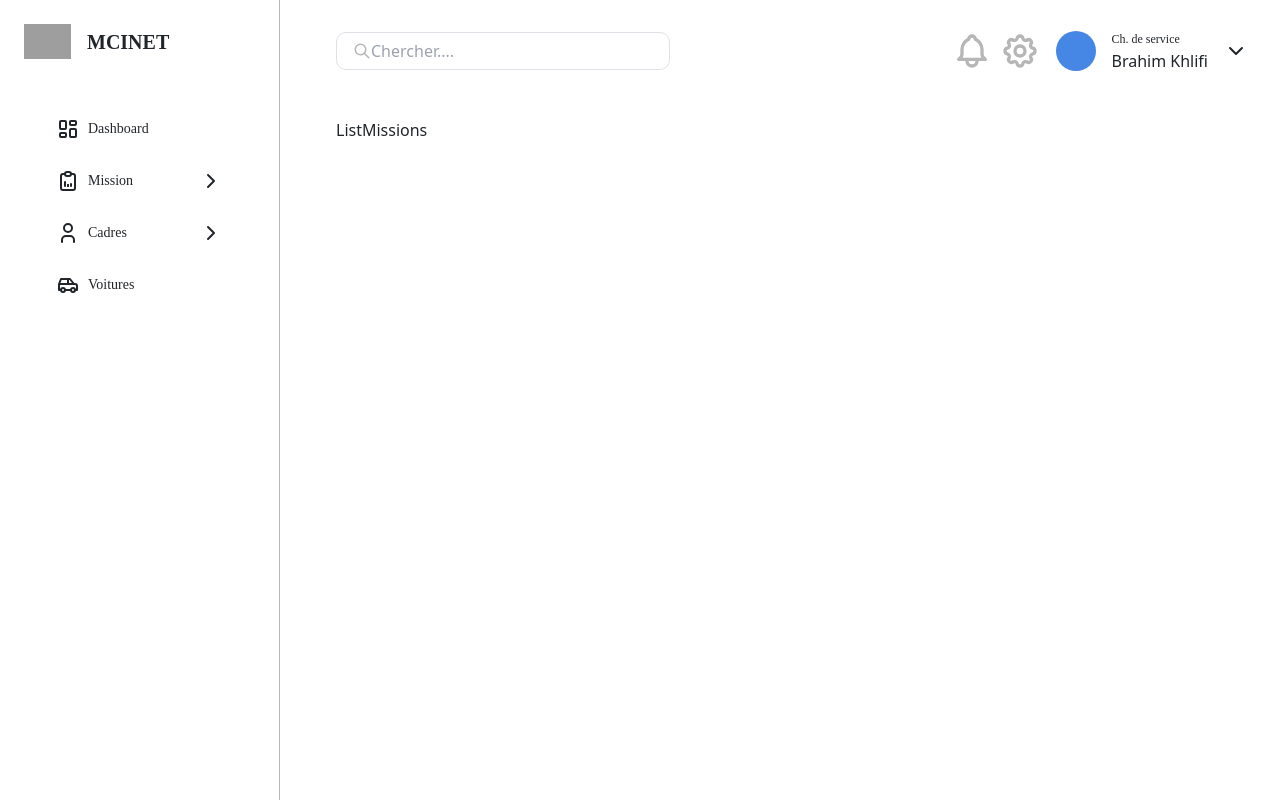
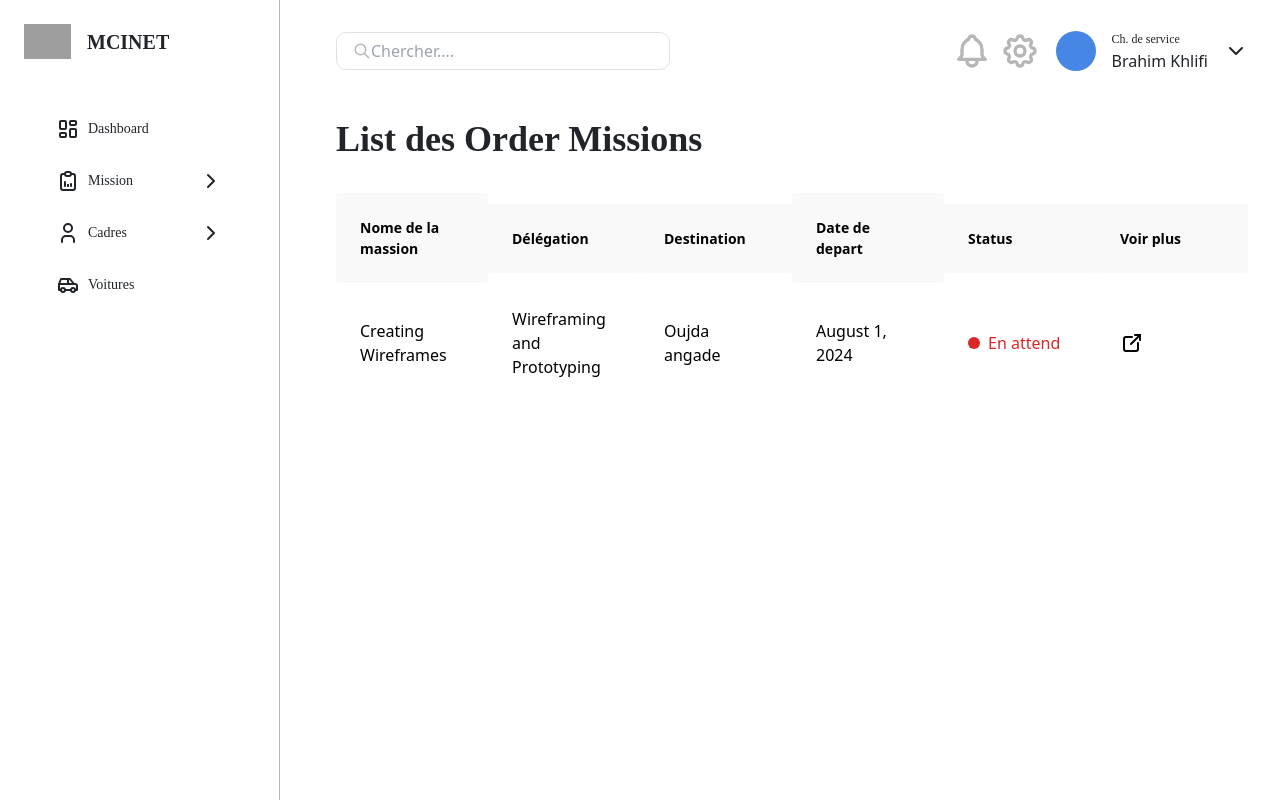
Before and after one commit to khlifibrahim/Stage, a React app in the folder Frontend/: page /directeur/listMission in a window 1280 px wide. Built offline with nearby package versions, Linux system fonts and the light colour scheme; grey boxes are pictures that could not be loaded; the HTML template or start-up script is replaced by a standard one.

Commit message:
update the mission list table

```diff
--- a/Frontend/src/Components/SideBar/SideBar.jsx
+++ b/Frontend/src/Components/SideBar/SideBar.jsx
@@ -16,7 +16,7 @@ function SideBar({menuListLink}) {
         <div className="menu px-6 flex flex-col gap-2">
             {
                 menuListLink.map((element, index) => (
-                    <div>
+                    <div key={index}>
                         <MenuBtn key={index} icon={element.icon} content={element.content} subMenu={element.subMenu}/>
                     </div>
                 ))
--- a/Frontend/src/Layout.jsx
+++ b/Frontend/src/Layout.jsx
@@ -48,7 +48,7 @@ function Layout() {
             <SideBar menuListLink={menuListLink} />
             <div className="content flex flex-col items-start justify-start gap-3 px-[32px] w-full h-full ">
                 <Header />
-                <div className="page-content">
+                <div className="page-content w-full">
                     <Outlet />
                 </div>
             </div>
--- a/Frontend/src/Pages/Mission/ListMissions.jsx
+++ b/Frontend/src/Pages/Mission/ListMissions.jsx
@@ -1,8 +1,37 @@
 import React from 'react'
 
-function ListMissions() {
+function ListMissions({ name, delegation, destination, startDate, status, more }) {
   return (
-    <div>ListMissions</div>
+    <div className='flex flex-col gap-8 '>
+      <div className="header">
+        <h1 className='font-poppins font-bold text-[36px]'>List des Order Missions</h1>
+      </div>
+      <div className="form flex items-start justify-center h-full">
+        <div className="table">
+          <div className="table-head flex items-center justify-evenly w-full ">
+            <div className="table-base-header p-3 w-full bg-[#F9F9F9] border-[#E4E4E4] rounded-[4px]"><p className='font-bold leading-[150%] text-[14px] text-[#727272] bg-transparent border-none'>Nome de la massion</p></div>
+            <div className="table-base-header p-3 w-full bg-[#F9F9F9] border-[#E4E4E4] rounded-[4px]"><p className='font-bold leading-[150%] text-[14px] text-[#727272] bg-transparent border-none'>Délégation</p></div>
+            <div className="table-base-header p-3 w-full bg-[#F9F9F9] border-[#E4E4E4] rounded-[4px]"><p className='font-bold leading-[150%] text-[14px] text-[#727272] bg-transparent border-none'>Destination</p></div>
+            <div className="table-base-header p-3 w-full bg-[#F9F9F9] border-[#E4E4E4] rounded-[4px]"><p className='font-bold leading-[150%] text-[14px] text-[#727272] bg-transparent border-none'>Date de depart</p></div>
+            <div className="table-base-header p-3 w-full bg-[#F9F9F9] border-[#E4E4E4] rounded-[4px]"><p className='font-bold leading-[150%] text-[14px] text-[#727272] bg-transparent border-none'>Status</p></div>
+            <div className="table-base-header p-3 w-full bg-[#F9F9F9] border-[#E4E4E4] rounded-[4px]"><p className='font-bold leading-[150%] text-[14px] text-[#727272] bg-transparent border-none'>Voir plus</p></div>
+          </div>
+          <div className="table-rows flex items-center justify-evenly">
+            <div className="table-base-row p-3 w-full border-[#E4E4E4] rounded-[4px] "><p className="text-[#727272] rounded bg-transparent border-none">{name || 'Creating Wireframes'}</p></div>
+            <div className="table-base-row p-3 w-full border-[#E4E4E4] rounded-[4px] "><p className="text-[#727272] rounded bg-transparent border-none">{delegation || 'Wireframing and Prototyping'}</p></div>
+            <div className="table-base-row p-3 w-full border-[#E4E4E4] rounded-[4px] "><p className="text-[#727272] rounded bg-transparent border-none">{destination || 'Oujda angade'}</p></div>
+            <div className="table-base-row p-3 w-full border-[#E4E4E4] rounded-[4px] "><p className="text-[#727272] rounded bg-transparent border-none">{startDate || 'August 1, 2024'}</p></div>
+            <div className="table-base-row p-3 w-full border-[#E4E4E4] rounded-[4px] ">
+              <div className="flex items-center gap-2 px-2 py-1 bg-[#FEEDED] border-none rounded-full">
+                <span className='w-3 h-3 rounded-full bg-[#DC2626]'></span>
+                <p className="text-[#DC2626] rounded bg-transparent border-none">{status || 'En attend'}</p>
+              </div>
+            </div>
+            <div className="table-base-row p-3 w-full border-[#E4E4E4] rounded-[4px] "><p className="text-[#727272] rounded bg-transparent border-none">{more || (<svg  xmlns="http://www.w3.org/2000/svg"  width="24"  height="24"  viewBox="0 0 24 24"  fill="none"  stroke="currentColor"  stroke-width="2"  stroke-linecap="round"  stroke-linejoin="round"  class="cursor-pointer icon icon-tabler icons-tabler-outline icon-tabler-external-link"><path stroke="none" d="M0 0h24v24H0z" fill="none"/><path d="M12 6h-6a2 2 0 0 0 -2 2v10a2 2 0 0 0 2 2h10a2 2 0 0 0 2 -2v-6" /><path d="M11 13l9 -9" /><path d="M15 4h5v5" /></svg>)}</p></div>
+          </div>
+        </div>
+      </div>
+    </div>
   )
 }
 
--- a/Frontend/src/Pages/Mission/NewMission.jsx
+++ b/Frontend/src/Pages/Mission/NewMission.jsx
@@ -1,6 +1,14 @@
 import React from 'react'
+import Instance from '../../Api/axios'
 
 function NewMission() {
+  try {
+    const response = Instance.get('/getCarsAndCadres', getCarsAndCadres)
+    console.log(response)
+  } catch (error) {
+    console.log(error)
+  }
+
   return (
     <div className='flex flex-col gap-8'>
       <div className="header">
```
